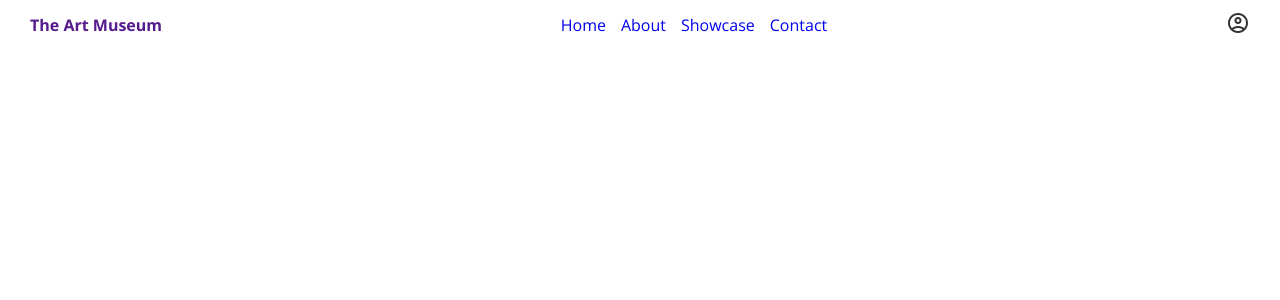
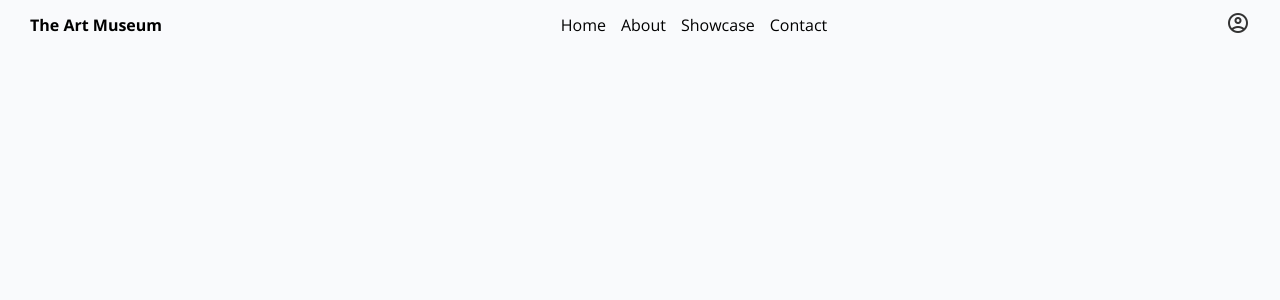
Before and after one commit to Minivan2/the-art-gallery, a React (Create React App) app in the folder client/: page / in a window 1280 px wide. Shown: the top 300 px of the page. Built offline with nearby package versions, Linux system fonts and the light colour scheme.

Commit message:
Add color to navBar a tags

```diff
--- a/client/src/components/navBar/navBar.css
+++ b/client/src/components/navBar/navBar.css
@@ -1,5 +1,6 @@
 body{
   color: #333;
+  background: rgb(249, 250, 252);
   font-family: 'Open Sans', sans-serif;
 }
 
@@ -14,6 +15,7 @@ nav {
 
 nav a {
   text-decoration: none;
+  color: #000;
 }
 
 nav a.logo {
```
